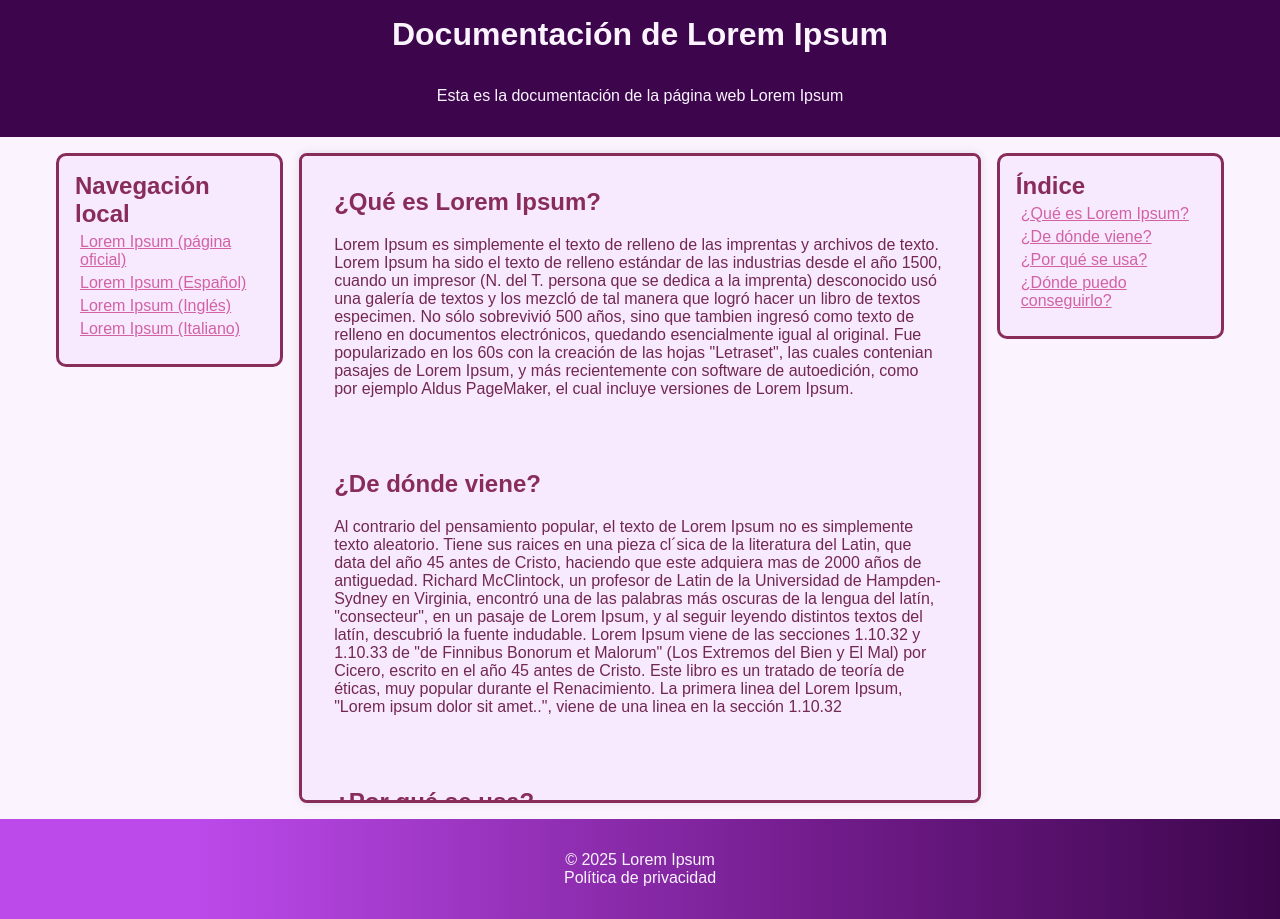
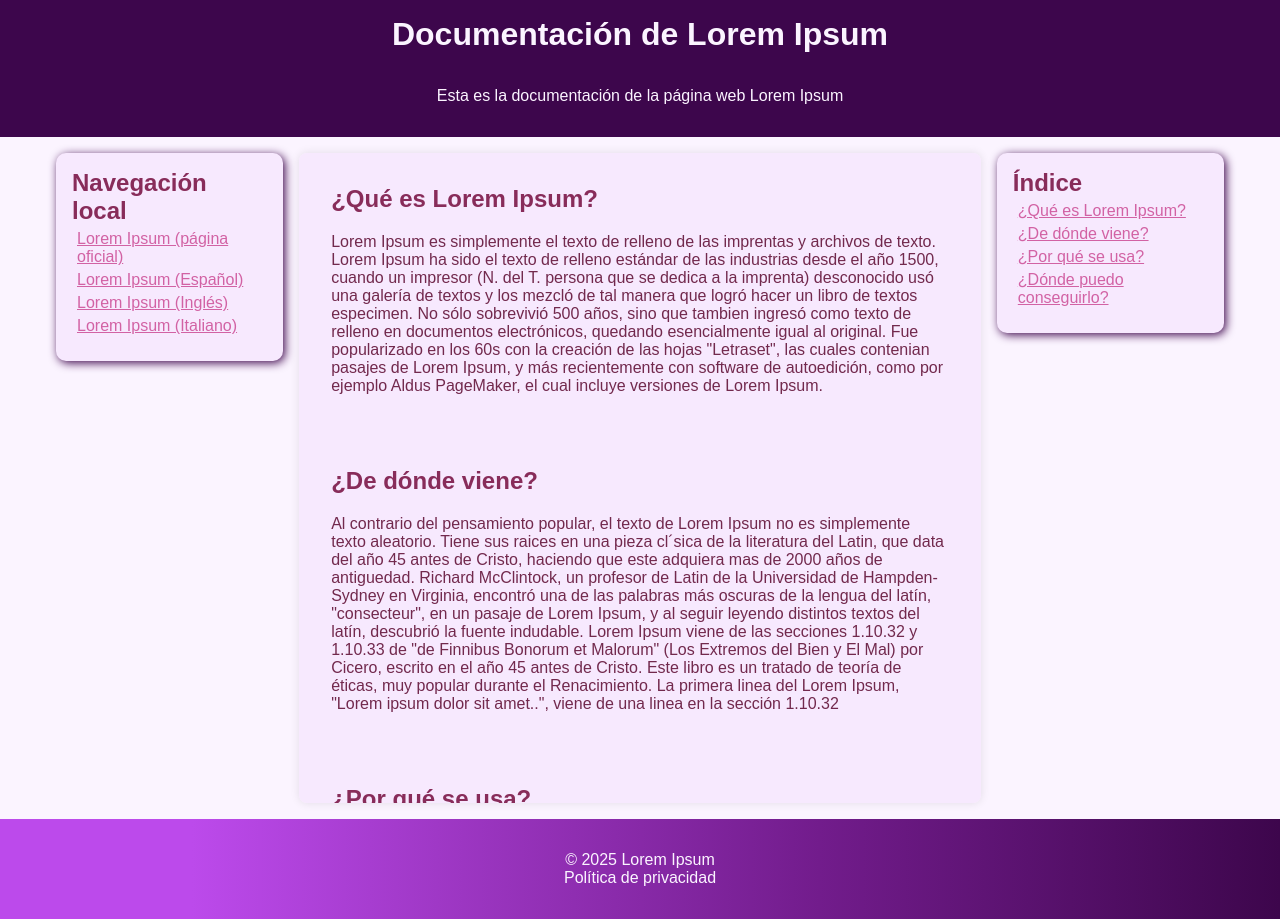
Before and after one commit to psicotropicalz/Documentaci-n, a plain HTML site: page index.html in a window 1280 px wide. Drawn offline with Linux system fonts and the light colour scheme.

Commit message:
fix: add box-shadow to nav and aside elements for improved visual depth

```diff
--- a/styles.css
+++ b/styles.css
@@ -23,12 +23,14 @@ header p {
 nav {
   background: #f7e9fe;
   padding: 1rem;
-  border: 3px solid currentColor;
   border-radius: 10px;
   color: #882c5a;
   max-height: fit-content;
   position: sticky;
   top: 1rem;
+  -webkit-box-shadow: 2px 2px 10px 0px rgba(61,6,76,1);
+-moz-box-shadow: 2px 2px 10px 0px rgba(61,6,76,1);
+box-shadow: 2px 2px 10px 0px rgba(61,6,76,1);
 }
 
 ul {
@@ -45,7 +47,6 @@ main {
   flex: 1;
   padding: 2rem;
   background: #f7e9fe;
-  border: 3px solid #882c5a;
   border-radius: 8px;
   box-shadow: 0 0 10px rgba(0, 0, 0, 0.1);
   height: 650px;
@@ -56,12 +57,14 @@ main {
 aside {
   background: #f7e9fe;
   padding: 1rem;
-  border: 3px solid #882c5a;
   border-radius: 10px;
   color: #882c5a;
   max-height: fit-content;
   position: sticky;
   top: 1rem;
+  -webkit-box-shadow: 2px 2px 10px 0px rgba(61,6,76,1);
+  -moz-box-shadow: 2px 2px 10px 0px rgba(61,6,76,1);
+  box-shadow: 2px 2px 10px 0px rgba(61,6,76,1);
 }
 
 .container {
```
